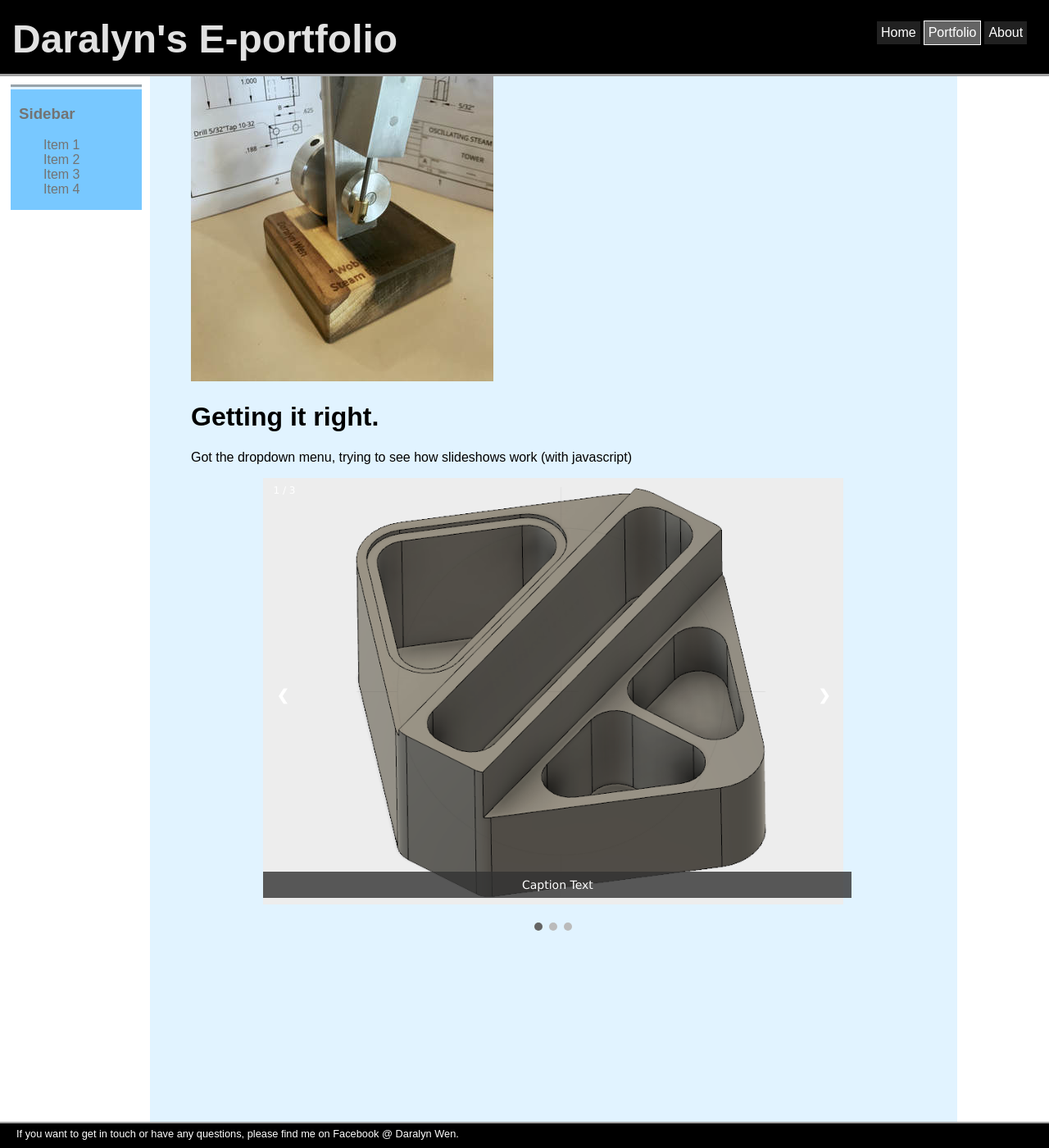
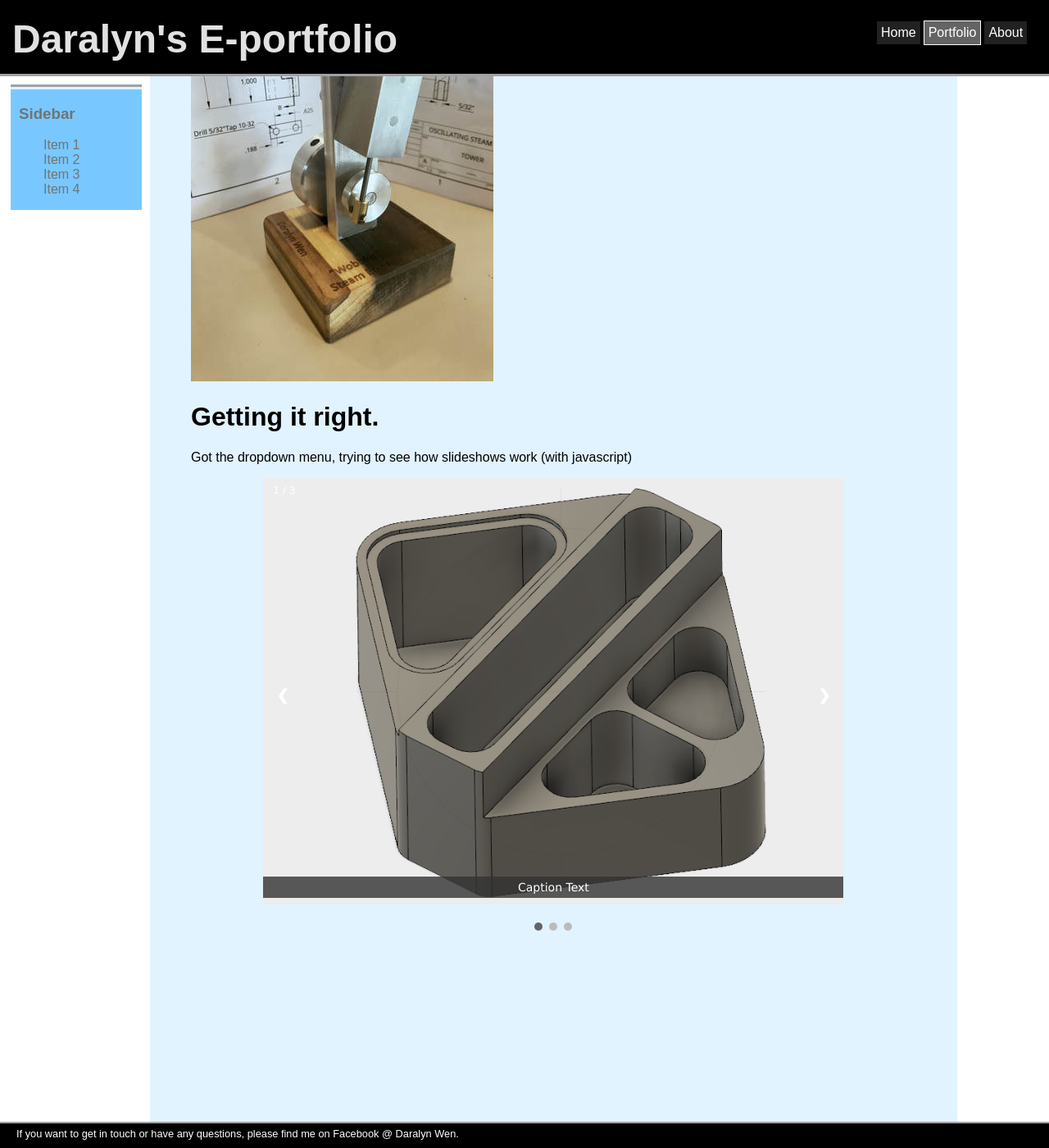
Before and after one commit to daralyn/daralyn.github.io, a Jekyll site: the page built from gettingitrightpage.html, in a window 1280 px wide and 1400 px high, scrolled down 127 px. Shown: the whole window at 82% size. Built offline with Jekyll 4.4.1, drawn with Linux system fonts in a browser that asks for light colours.

Commit message:
Update gettingitright.css

```diff
--- a/css/gettingitright.css
+++ b/css/gettingitright.css
@@ -205,7 +205,7 @@ h3{
 	text-decoration: none;
 }
 
-					/*new
+							/*new
 slideshow stuffs */
 .slides {
 	display: none
@@ -249,7 +249,7 @@ slideshow stuffs */
 .text {
 	color: rgb(255, 255, 255);
 	font-size: 14px;
-	padding: 8px 5px;
+	padding: 5px 0px;
 	background-color: rgba(50,50,50,0.8);
 	position: absolute;
 	bottom: 8px;
```
